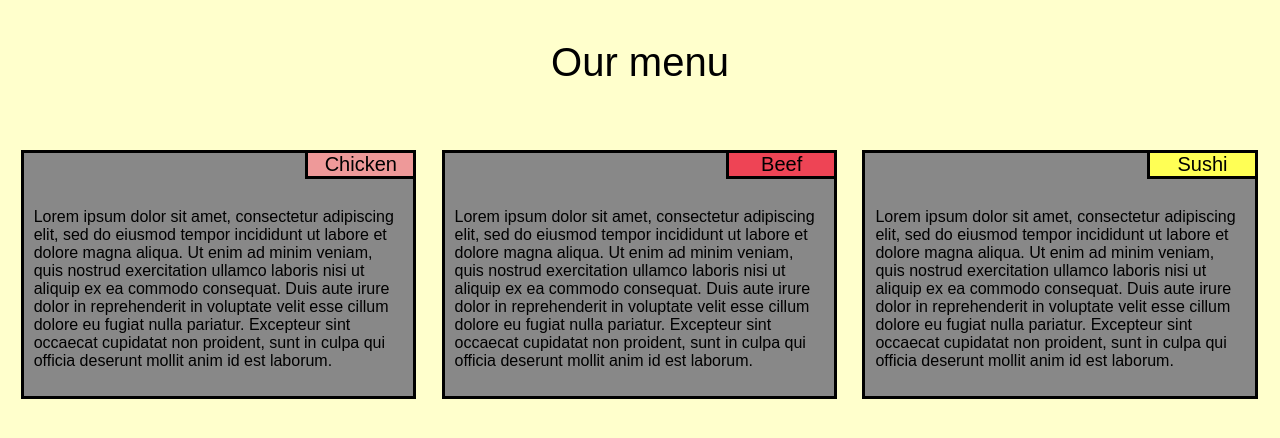
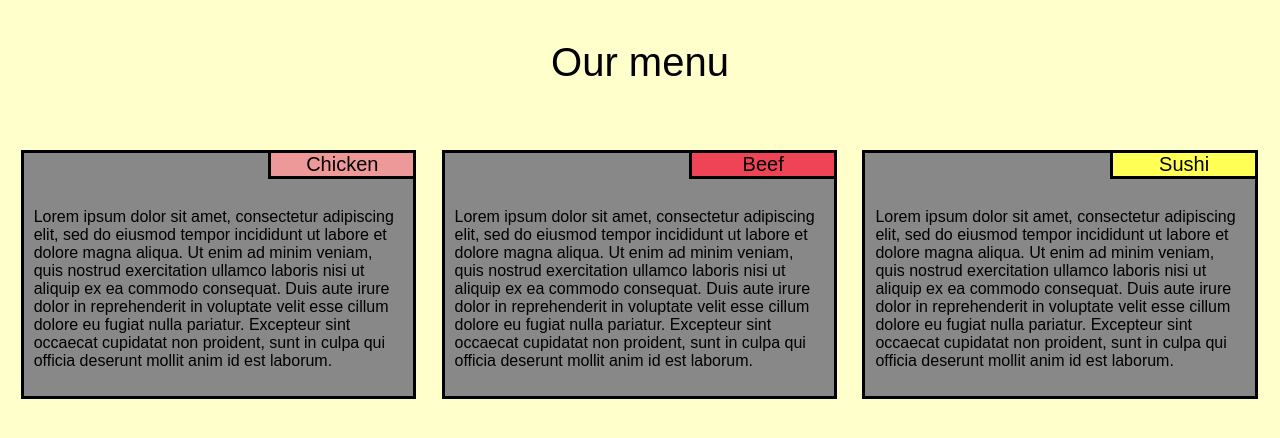
Before and after one commit to Generatoror/coursera-restaurant-1, a plain HTML site: page mod2-solution/index.html in a window 1280 px wide. Drawn offline with Linux system fonts and the light colour scheme.

Commit message:
Update index.html

```diff
--- a/mod2-solution/index.html
+++ b/mod2-solution/index.html
@@ -26,8 +26,8 @@
       border:3px solid #000000;
       position:relative;
       bottom:13px;
-      width:30%;
-      left:calc(70% + 13px);
+      width:40%;
+      left:calc(60% + 13px);
     }
     .box-title:hover{
        font-size:1.5em;
```
